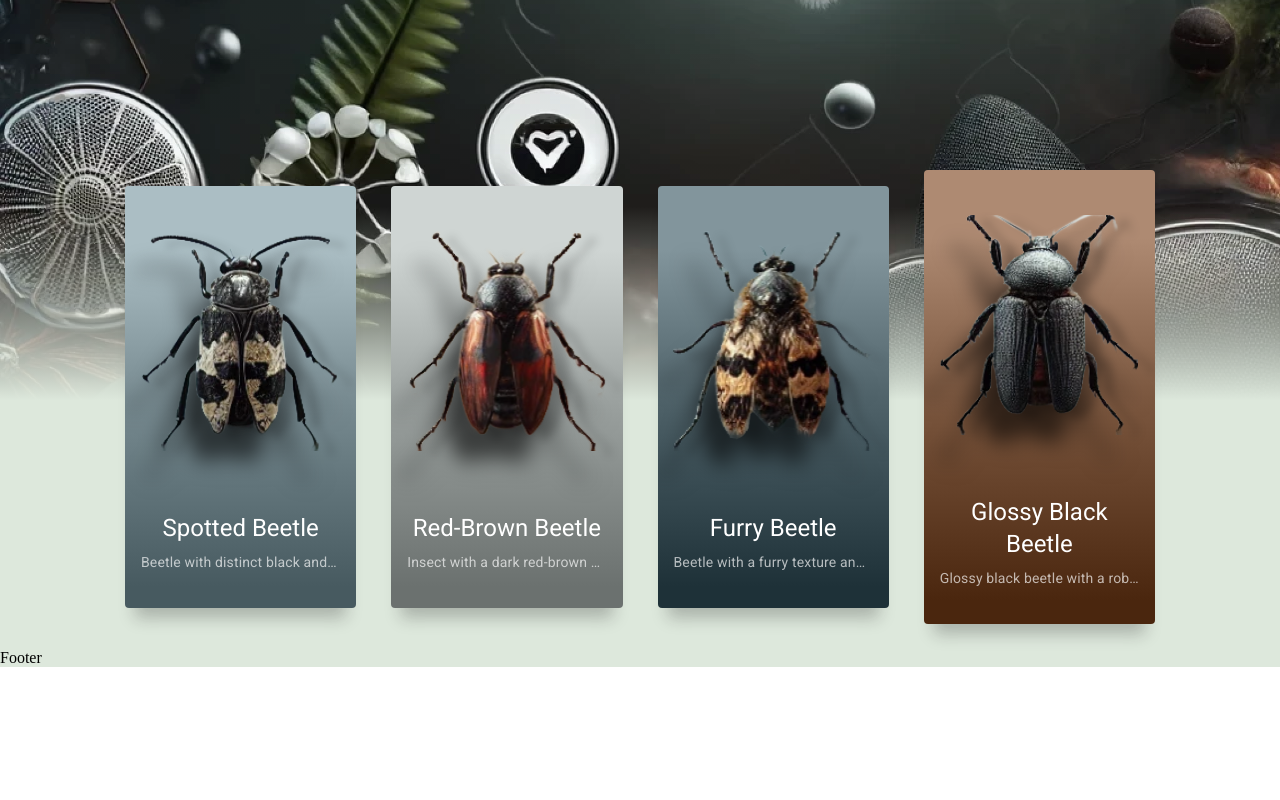
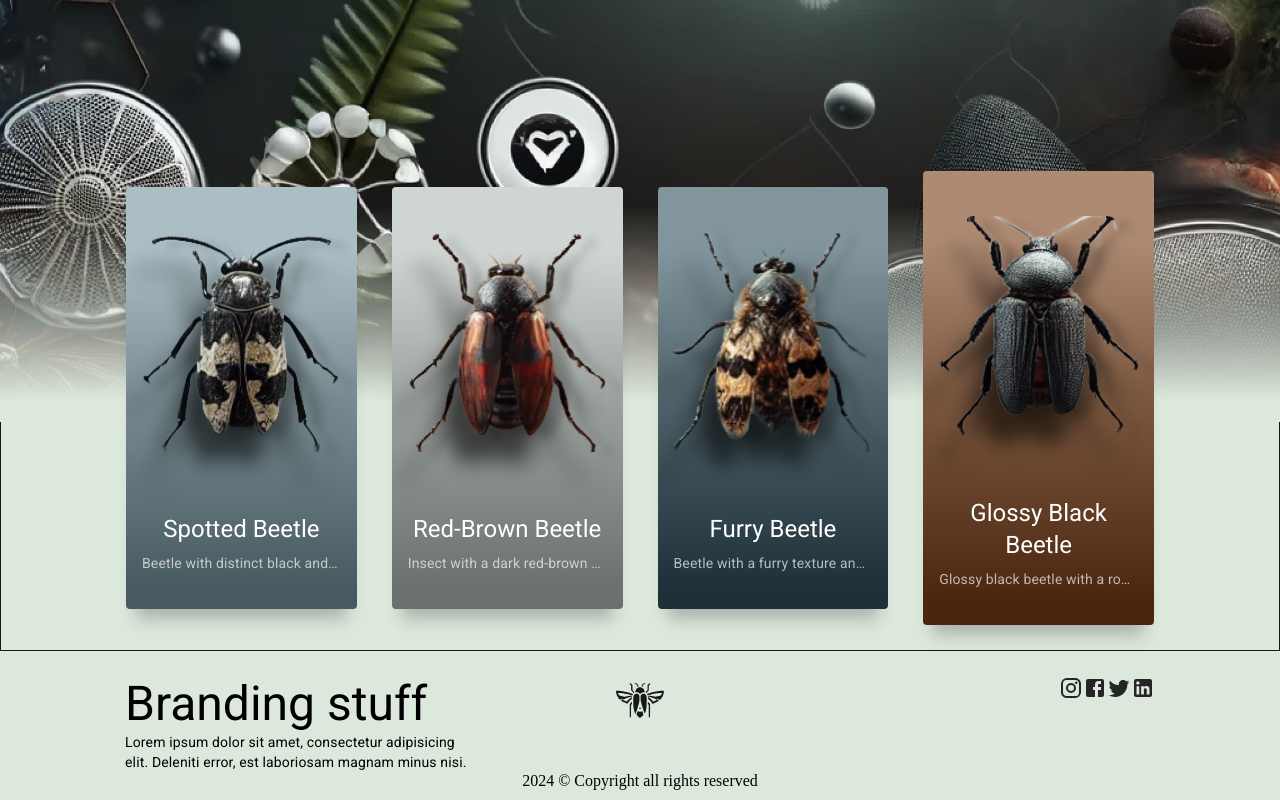
Before and after one commit to viktor-kindrat/web-react-lab, a React (Vite) app: page / in a window 1280 px wide. Shown: the part 655-1455 px from the top of the page. Before the commit the page ends 1322 px from the top, so only its background shows below. Built offline with nearby package versions, Linux system fonts and the light colour scheme.

Commit message:
Footer basic layout

```diff
--- a/src/Components/Footer/Footer.jsx
+++ b/src/Components/Footer/Footer.jsx
@@ -1,10 +1,51 @@
 import "./Styles/Footer.css"
+import {Box, Grid2, Typography, Link} from "@mui/material";
+
+import logo from "../../assets/SVG/logoDark.svg"
+import InstagramIcon from '@mui/icons-material/Instagram';
+import FacebookIcon from '@mui/icons-material/Facebook';
+import TwitterIcon from '@mui/icons-material/Twitter';
+import LinkedInIcon from '@mui/icons-material/LinkedIn';
 
 function Footer() {
     return (
-        <footer className="Footer">
-            Footer
-        </footer>
+        <Box width="100%" component="footer" className="Footer"
+             padding={{
+                 xs: "10px 25px",
+                 md: "10px 125px"
+             }}>
+            <Grid2 container width="100%" className="Footer__credentials" alignContent="center" justifyContent="space-between"
+                   columns={3}>
+                <Grid2 size={1}>
+                    <Typography component="h2" variant="h3">
+                        Branding stuff
+                    </Typography>
+                    <Typography component="p" variant="body2">
+                        Lorem ipsum dolor sit amet, consectetur adipisicing elit. Deleniti error, est laboriosam magnam minus nisi.
+                    </Typography>
+                </Grid2>
+                <Grid2 size={1} display="flex" alignContent="center" justifyContent="center">
+                    <img src={logo} alt="logo" height="50" width="50" className="Footer__logo"/>
+                </Grid2>
+                <Grid2 size={1} display="flex" alignContent="flex-end" justifyContent="flex-end">
+                    <Link href="#">
+                        <InstagramIcon color="info" />
+                    </Link>
+                    <Link href="#">
+                        <FacebookIcon color="info" />
+                    </Link>
+                    <Link href="#">
+                        <TwitterIcon color="info" />
+                    </Link>
+                    <Link href="#">
+                        <LinkedInIcon color="info" />
+                    </Link>
+                </Grid2>
+            </Grid2>
+            <Box display="flex" alignItems="center" justifyContent="center" className="Footer__copy">
+                {new Date().getFullYear()} &copy; Copyright all rights reserved
+            </Box>
+        </Box>
     )
 }
 
--- a/src/Components/Footer/Styles/Footer.css
+++ b/src/Components/Footer/Styles/Footer.css
@@ -1,3 +1,6 @@
-
+.Footer {
+  z-index: 2;
+  margin-top: 15px;
+}
 
 /*# sourceMappingURL=Footer.css.map */
--- a/src/Components/Footer/Styles/Footer.scss
+++ b/src/Components/Footer/Styles/Footer.scss
@@ -0,0 +1,4 @@
+.Footer {
+  z-index: 2;
+  margin-top: 15px;
+}
--- a/src/Components/Home/Styles/Home.css
+++ b/src/Components/Home/Styles/Home.css
@@ -1,5 +1,6 @@
 .Home {
   background-size: cover;
+  border: 1px solid #171717;
 }
 .Home .Home__bg-group {
   z-index: 0;
--- a/src/Components/Home/Styles/Home.scss
+++ b/src/Components/Home/Styles/Home.scss
@@ -1,6 +1,6 @@
 .Home {
   background-size: cover;
-
+  border: 1px solid #171717;
 
   .Home__bg-group {
     z-index: 0;
--- a/src/main.jsx
+++ b/src/main.jsx
@@ -4,11 +4,25 @@ import './index.css'
 import App from './Components/App/App.jsx'
 
 import {BrowserRouter as Router} from "react-router-dom";
+import {createTheme, ThemeProvider} from "@mui/material";
+
+const theme = createTheme({
+    palette: {
+        // primary: {
+        //     main: "#eeeeee",
+        // },
+        info: {
+            main: "#252525"
+        }
+    },
+});
 
 createRoot(document.getElementById('root')).render(
     <StrictMode>
-        <Router>
-            <App/>
-        </Router>
+        <ThemeProvider theme={theme}>
+            <Router>
+                <App/>
+            </Router>
+        </ThemeProvider>
     </StrictMode>,
 )
```
Also changed, not shown: 2 other files (tests, documents, lock files or other folders).
